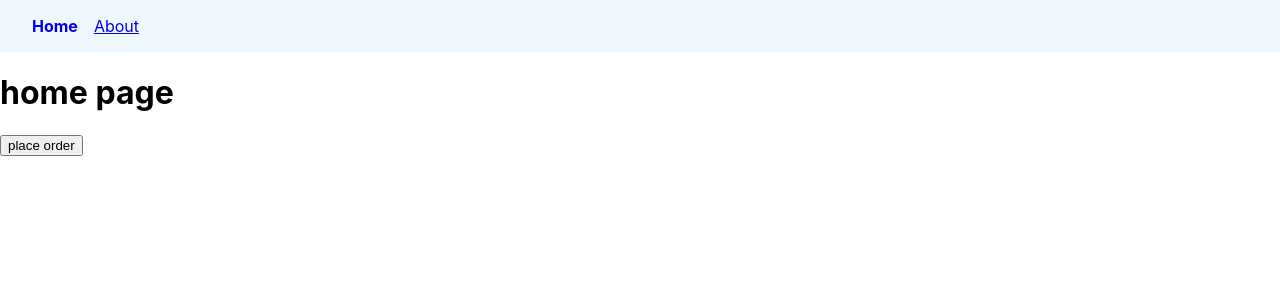
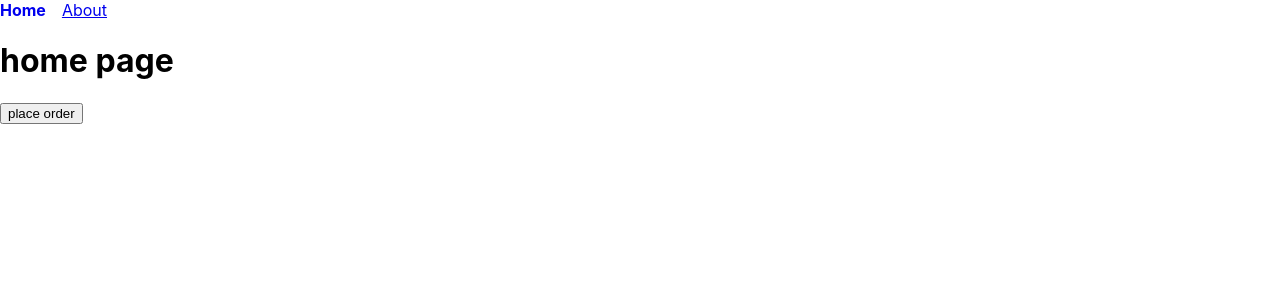
Before and after one commit to Panyue-genkiyo/react-router-v6-learning, a React (Create React App) app: page / in a window 1280 px wide. Shown: the top 300 px of the page. Built offline with nearby package versions, Linux system fonts and the light colour scheme.

Commit message:
change css to navbar

```diff
--- a/src/index.css
+++ b/src/index.css
@@ -12,7 +12,7 @@ code {
     monospace;
 }
 
-nav{
+.primary-nav{
   background: aliceblue;
   padding: 1rem 2rem;
 }
```
